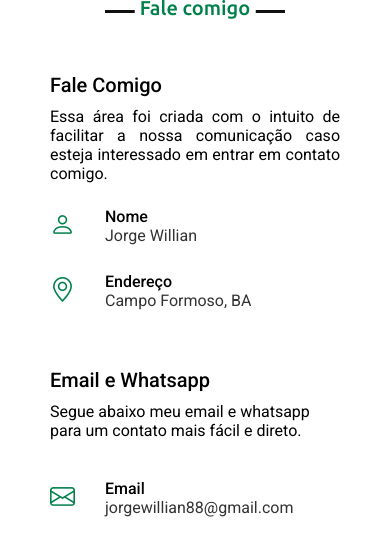
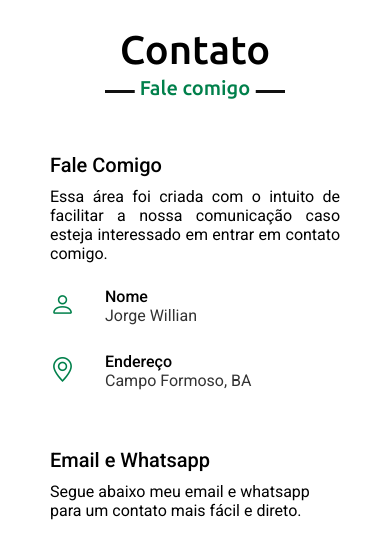
Before and after one commit to jorge-willian/portfolio, a plain HTML site: page index.html in a window 390 px wide. Shown: the part 2295-2836 px from the top of the page. Drawn offline with nearby package versions, Linux system fonts and the light colour scheme.

Commit message:
Update style.css

```diff
--- a/style.css
+++ b/style.css
@@ -412,7 +412,7 @@ footer {
   }
   .contact{
 
-    margin-top: -250px;
+    margin-top: -170px;
   }
   .max-width {
     max-width: 800px;
```
